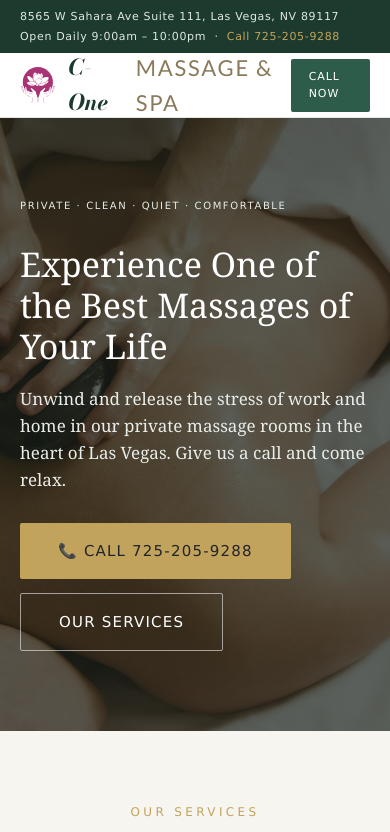
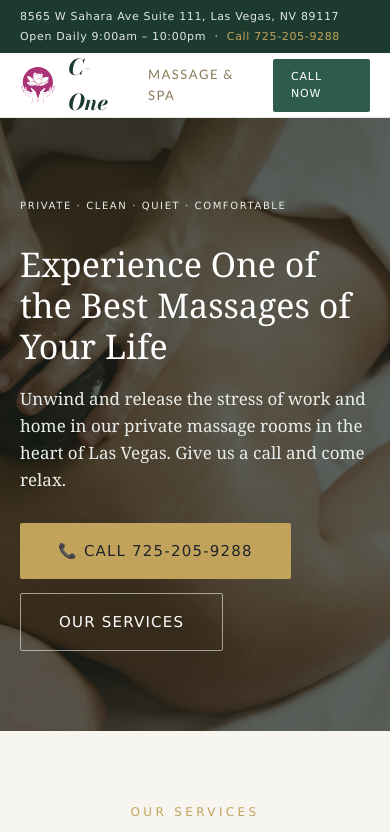
Before and after one commit to jjtourllc/massage, a plain HTML site: page index.html in a window 390 px wide. Shown: the top 832 px of the page. Drawn offline with nearby package versions, Linux system fonts and the light colour scheme.

Commit message:
logo: smaller Massage & SPA text (web 18px, mobile 13px)

```diff
--- a/index.html
+++ b/index.html
@@ -33,7 +33,7 @@ header.nav .wrap{display:flex;align-items:center;justify-content:space-between;h
 .logo{display:flex;align-items:center;gap:12px}
 .logo img{width:42px;height:42px}
 .logo .brand{font-size:30px;font-weight:700;letter-spacing:0;color:var(--green-dk);font-family:'Bodoni Moda',Georgia,serif;font-style:italic}
-.logo .sub{font-size:30px;font-weight:400;letter-spacing:.08em;text-transform:uppercase;color:#8a7a5a;margin-left:8px;font-family:'Lato',sans-serif}
+.logo .sub{font-size:18px;font-weight:400;letter-spacing:.12em;text-transform:uppercase;color:#8a7a5a;margin-left:8px;font-family:'Lato',sans-serif}
 nav a{font-family:Verdana,Arial,sans-serif;font-size:12px;letter-spacing:.14em;text-transform:uppercase;color:var(--ink);text-decoration:none;margin-left:22px}
 nav a:hover{color:var(--green)}
 .btn{display:inline-block;background:var(--green);color:#fff;font-family:Verdana,Arial,sans-serif;font-size:13px;letter-spacing:.08em;text-transform:uppercase;text-decoration:none;padding:12px 26px;border-radius:2px;transition:background .2s}
@@ -128,7 +128,7 @@ footer a{color:var(--gold);text-decoration:none}
   .logo{align-items:center}
   .logo img{width:36px;height:36px}
   .logo .brand{font-size:22px}
-  .logo .sub{font-size:22px}
+  .logo .sub{font-size:13px}
   nav{gap:4px}
   nav a.btn{padding:8px 12px;font-size:11px}
   .hero .eyebrow{font-size:10px;letter-spacing:.16em}
```
